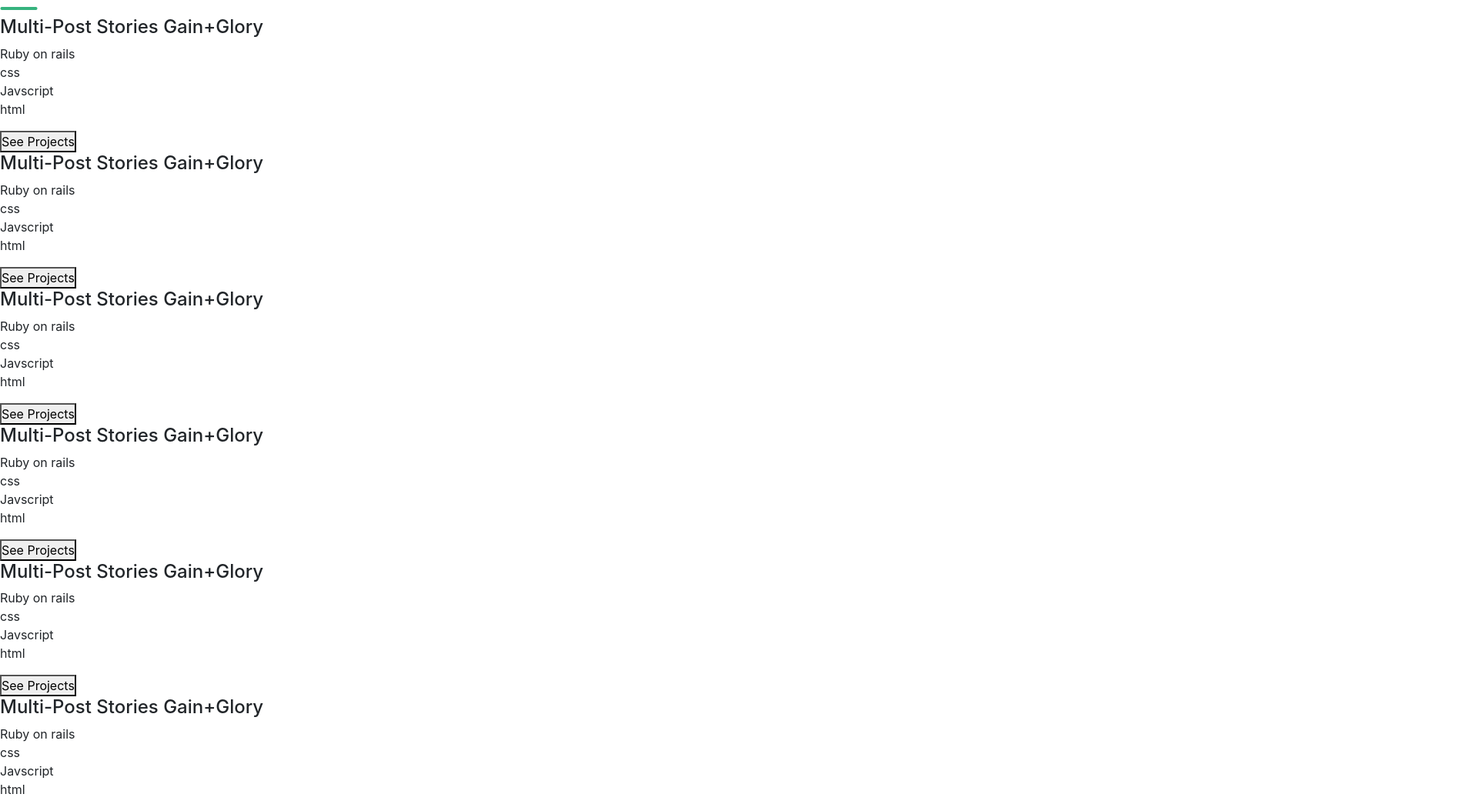
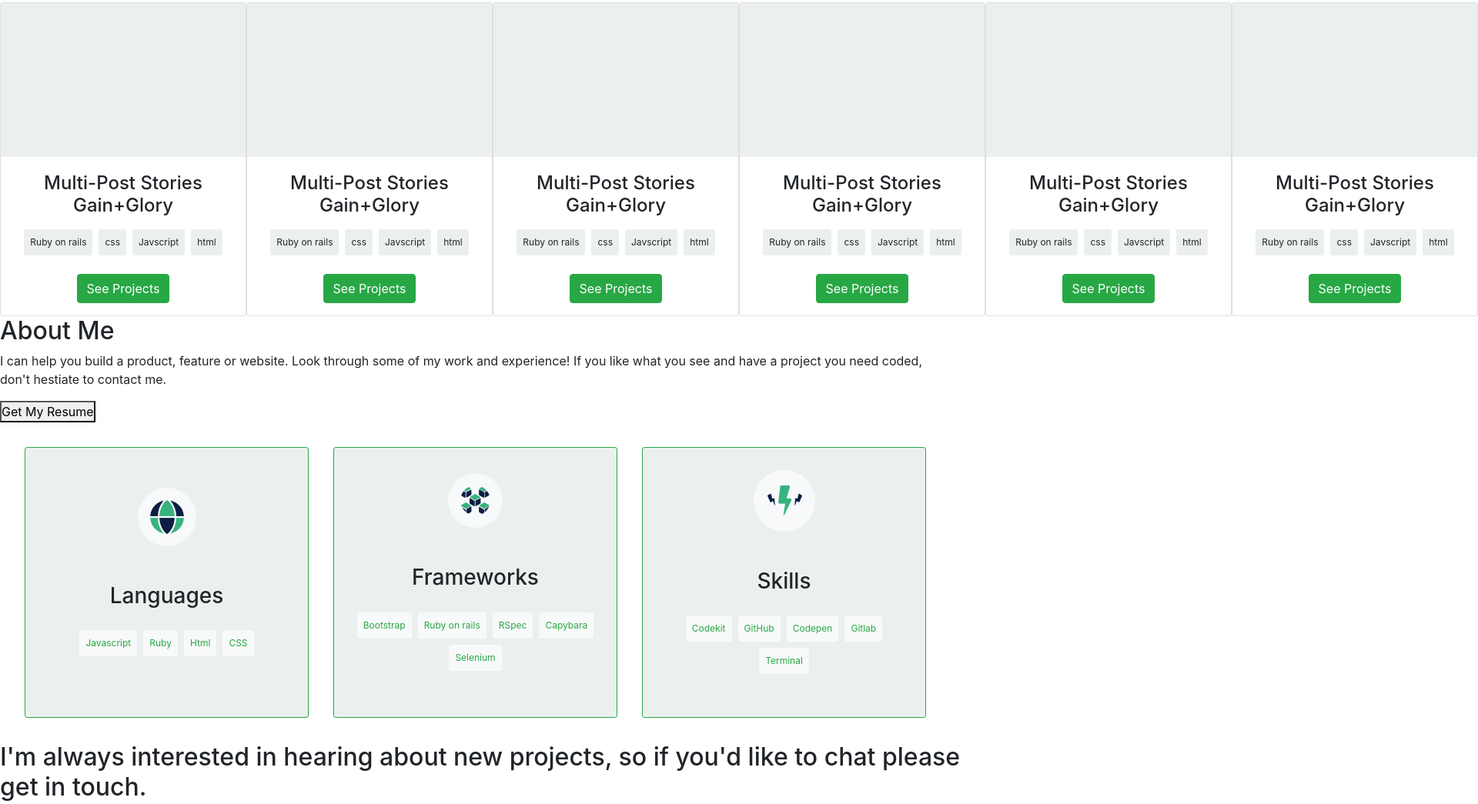
Before and after one commit to chelobotix/bootstrap-barrenechea-portfolio, a website: page index.html in a window 1280 px wide. Shown: the part 489-1534 px from the top of the page at 77% size, 1920 px wide, since content can reach past the window. Drawn offline with nearby package versions, Linux system fonts and the light colour scheme.

Commit message:
Add bootstrap styles for buttons and cards for portfolio and about sections

```diff
--- a/index.html
+++ b/index.html
@@ -18,7 +18,7 @@
     <link rel="stylesheet" href="style.css" />
   </head>
   <body>
-    <header class="container-fluid justify-content-center fixed-top">
+    <header class="container-fluid d-flex justify-content-center fixed-top">
       <div class="mobile-nav">
         <nav class="nav-item">
           <a href="index.html">
@@ -97,152 +97,170 @@
     <!-- Works Section -->
     <div data-bs-spy="scroll" data-bs-target="#top-bar" data-bs-offset="0" class="scrollspy-example" tabindex="0">
     <section>
-      <div id="works">
+      <div id="works" >
         <h2>My Recent Works</h2>
         <img src="images/Indicator.png" alt="divider" />
       </div>
 
-      <div>
+      <div class="d-flex align-items-center">
         <article>
           <div></div>
+          <div class="card d-flex flex-column align-items-center" style="width: 20rem;">
+            <div class="works-image"></div>
+            <div class="card-body d-flex flex-column align-items-center">
+              <h4 class="card-title">Multi-Post Stories Gain+Glory</h4>
+                <ul class="card-text d-flex">
                   <div>
-            <h4>Multi-Post Stories Gain+Glory</h4>
-            <ul>
-              <div>
-                <li>Ruby on rails</li>
+                    <li class="p-2 m-1 rounded-sm">Ruby on rails</li>
                   </div>
                   <div>
-                <li>css</li>
+                    <li class="p-2 m-1 rounded-sm">css</li>
                   </div>
                   <div>
-                <li>Javscript</li>
+                    <li class="p-2 m-1 rounded-sm">Javscript</li>
                   </div>
                   <div>
-                <li>html</li>
+                    <li class="p-2 m-1 rounded-sm">html</li>
+                </div>
               </div>
             </ul>
             <div>
-              <button type="button" href="#">See Projects</button>
+              <button type="button" class="btn btn-success mb-3" href="#">See Projects</button>
             </div>
           </div>
         </article>
 
         <article>
           <div></div>
+          <div class="card d-flex flex-column align-items-center" style="width: 20rem;">
+            <div class="works-image"></div>
+            <div class="card-body d-flex flex-column align-items-center">
+              <h4 class="card-title">Multi-Post Stories Gain+Glory</h4>
+                <ul class="card-text d-flex">
                   <div>
-            <h4>Multi-Post Stories Gain+Glory</h4>
-            <ul>
-              <div>
-                <li>Ruby on rails</li>
+                    <li class="p-2 m-1 rounded-sm">Ruby on rails</li>
                   </div>
                   <div>
-                <li>css</li>
+                    <li class="p-2 m-1 rounded-sm">css</li>
                   </div>
                   <div>
-                <li>Javscript</li>
+                    <li class="p-2 m-1 rounded-sm">Javscript</li>
                   </div>
                   <div>
-                <li>html</li>
+                    <li class="p-2 m-1 rounded-sm">html</li>
+                </div>
               </div>
             </ul>
             <div>
-              <button type="button" href="#">See Projects</button>
+              <button type="button" class="btn btn-success mb-3" href="#">See Projects</button>
             </div>
           </div>
         </article>
 
         <article>
           <div></div>
+          <div class="card d-flex flex-column align-items-center" style="width: 20rem;">
+            <div class="works-image"></div>
+            <div class="card-body d-flex flex-column align-items-center">
+              <h4 class="card-title">Multi-Post Stories Gain+Glory</h4>
+                <ul class="card-text d-flex">
                   <div>
-            <h4>Multi-Post Stories Gain+Glory</h4>
-            <ul>
-              <div>
-                <li>Ruby on rails</li>
+                    <li class="p-2 m-1 rounded-sm">Ruby on rails</li>
                   </div>
                   <div>
-                <li>css</li>
+                    <li class="p-2 m-1 rounded-sm">css</li>
                   </div>
                   <div>
-                <li>Javscript</li>
+                    <li class="p-2 m-1 rounded-sm">Javscript</li>
                   </div>
                   <div>
-                <li>html</li>
+                    <li class="p-2 m-1 rounded-sm">html</li>
+                </div>
               </div>
             </ul>
             <div>
-              <button type="button" href="#">See Projects</button>
+              <button type="button" class="btn btn-success mb-3" href="#">See Projects</button>
             </div>
           </div>
         </article>
 
         <article>
           <div></div>
+          <div class="card d-flex flex-column align-items-center" style="width: 20rem;">
+            <div class="works-image"></div>
+            <div class="card-body d-flex flex-column align-items-center">
+              <h4 class="card-title">Multi-Post Stories Gain+Glory</h4>
+                <ul class="card-text d-flex">
                   <div>
-            <h4>Multi-Post Stories Gain+Glory</h4>
-            <ul>
-              <div>
-                <li>Ruby on rails</li>
+                    <li class="p-2 m-1 rounded-sm">Ruby on rails</li>
                   </div>
                   <div>
-                <li>css</li>
+                    <li class="p-2 m-1 rounded-sm">css</li>
                   </div>
                   <div>
-                <li>Javscript</li>
+                    <li class="p-2 m-1 rounded-sm">Javscript</li>
                   </div>
                   <div>
-                <li>html</li>
+                    <li class="p-2 m-1 rounded-sm">html</li>
+                </div>
               </div>
             </ul>
             <div>
-              <button type="button" href="#">See Projects</button>
+              <button type="button" class="btn btn-success mb-3" href="#">See Projects</button>
             </div>
           </div>
         </article>
 
         <article>
           <div></div>
+          <div class="card d-flex flex-column align-items-center" style="width: 20rem;">
+            <div class="works-image"></div>
+            <div class="card-body d-flex flex-column align-items-center">
+              <h4 class="card-title">Multi-Post Stories Gain+Glory</h4>
+                <ul class="card-text d-flex">
                   <div>
-            <h4>Multi-Post Stories Gain+Glory</h4>
-            <ul>
-              <div>
-                <li>Ruby on rails</li>
+                    <li class="p-2 m-1 rounded-sm">Ruby on rails</li>
                   </div>
                   <div>
-                <li>css</li>
+                    <li class="p-2 m-1 rounded-sm">css</li>
                   </div>
                   <div>
-                <li>Javscript</li>
+                    <li class="p-2 m-1 rounded-sm">Javscript</li>
                   </div>
                   <div>
-                <li>html</li>
+                    <li class="p-2 m-1 rounded-sm">html</li>
+                </div>
               </div>
             </ul>
             <div>
-              <button type="button" href="#">See Projects</button>
+              <button type="button" class="btn btn-success mb-3" href="#">See Projects</button>
             </div>
           </div>
         </article>
 
         <article>
           <div></div>
+          <div class="card d-flex flex-column align-items-center" style="width: 20rem;">
+            <div class="works-image"></div>
+            <div class="card-body d-flex flex-column align-items-center">
+              <h4 class="card-title">Multi-Post Stories Gain+Glory</h4>
+                <ul class="card-text d-flex">
                   <div>
-            <h4>Multi-Post Stories Gain+Glory</h4>
-            <ul>
-              <div>
-                <li>Ruby on rails</li>
+                    <li class="p-2 m-1 rounded-sm">Ruby on rails</li>
                   </div>
                   <div>
-                <li>css</li>
+                    <li class="p-2 m-1 rounded-sm">css</li>
                   </div>
                   <div>
-                <li>Javscript</li>
+                    <li class="p-2 m-1 rounded-sm">Javscript</li>
                   </div>
                   <div>
-                <li>html</li>
+                    <li class="p-2 m-1 rounded-sm">html</li>
+                </div>
               </div>
             </ul>
             <div>
-              <button type="button" href="#">See Projects</button>
+              <button type="button" class="btn btn-success mb-3" href="#">See Projects</button>
             </div>
           </div>
         </article>
@@ -255,7 +273,7 @@
 
       <div id="about-section">
         <section>
-          <article">
+          <article>
             <div>
               <h2>About Me</h2>
             </div>
@@ -269,83 +287,83 @@
             </div>
           </article>
 
-          <ul>
-            <li>
+          <ul class="d-flex align-items-center m-3">
+            <li class="d-flex flex-column align-items-center justify-content-center border border-success rounded-sm m-3" style="width: 369px; height: 352px">
               <div>
                 <div>
-                  <img src="images/Frame.png" alt="" />
+                  <img src="images/Frame.png" class="p-3 bg-light rounded-circle" alt="" />
                 </div>
               </div>
+              <div class="d-flex flex-column align-items-center justify-content-center m-4">
+                <h3 class="m-4">Languages</h3>
+                <ul class="d-flex align-items-center">
                   <div>
-                <h3>Languages</h3>
-                <ul>
-                  <div>
-                    <li>Javascript</li>
+                    <li class="p-2 m-1 rounded-sm bg-light text-success">Javascript</li>
                   </div>
                   <div>
-                    <li>Ruby</li>
+                    <li class="p-2 m-1 rounded-sm bg-light text-success">Ruby</li>
                   </div>
                   <div>
-                    <li>Html</li>
+                    <li class="p-2 m-1 rounded-sm bg-light text-success">Html</li>
                   </div>
                   <div>
-                    <li>CSS</li>
+                    <li class="p-2 m-1 rounded-sm bg-light text-success">CSS</li>
                   </div>
                 </ul>
               </div>
             </li>
 
-            <li>
+            <li class="d-flex flex-column align-items-center justify-content-center border border-success rounded-sm m-3" style="width: 369px; height: 352px">
               <div>
                 <div>
-                  <img src="images/Group.png" alt="" />
+                  <img src="images/Group.png" class="p-3 bg-light rounded-circle" alt="" />
                 </div>
               </div>
+              <div class="d-flex flex-column align-items-center justify-content-center m-4">
+                <h3 class="m-4">Frameworks</h3>
+                <ul class="d-flex align-items-center justify-content-center flex-wrap">
                   <div>
-                <h3>Frameworks</h3>
-                <ul>
-                  <div>
-                    <li>Bootstrap</li>
+                    <li class="p-2 m-1 rounded-sm bg-light text-success">Bootstrap</li>
                   </div>
                   <div>
-                    <li>Ruby on rails</li>
+                    <li class="p-2 m-1 rounded-sm bg-light text-success">Ruby on rails</li>
                   </div>
                   <div>
-                    <li>RSpec</li>
+                    <li class="p-2 m-1 rounded-sm bg-light text-success">RSpec</li>
                   </div>
                   <div>
-                    <li>Capybara</li>
+                    <li class="p-2 m-1 rounded-sm bg-light text-success">Capybara</li>
                   </div>
                   <div>
-                    <li>Selenium</li>
+                    <li class="p-2 m-1 rounded-sm bg-light text-success">Selenium</li>
                   </div>
                 </ul>
               </div>
             </li>
 
-            <li>
+            <li class="d-flex flex-column align-items-center justify-content-center border border-success rounded-sm m-3" style="width: 369px; height: 352px">
               <div>
                 <div>
-                  <img src="images/skills.png" alt="skills" />
+                  <img src="images/skills.png" class="p-3 bg-light rounded-circle" alt="skills" />
                 </div>
               </div>
+              <div class="d-flex flex-column align-items-center justify-content-center m-4">
+                <h3 class="m-4">Skills</h3>
+                <ul class="d-flex align-items-center justify-content-center flex-wrap">
                   <div>
-                <h3>Skills</h3>
-                <ul>
-                  <div>
-                    <li>Codekit</li>
+                    <li class="p-2 m-1 rounded-sm bg-light text-success">Codekit</li>
                   </div>
                   <div>
-                    <li>GitHub</li>
+                    <li class="p-2 m-1 rounded-sm bg-light text-success">GitHub</li>
                   </div>
                   <div>
-                    <li>Codepen</li>
+                    <li class="p-2 m-1 rounded-sm bg-light text-success">Codepen</li>
                   </div>
                   <div>
-                    <li>Gitlab</li>
+                    <li class="p-2 m-1 rounded-sm bg-light text-success">Gitlab</li>
                   </div>
                   <div>
-                    <li>Terminal</li>
+                    <li class="p-2 m-1 rounded-sm bg-light text-success">Terminal</li>
                   </div>
                 </ul>
               </div>
--- a/style.css
+++ b/style.css
@@ -10,4 +10,22 @@
   .mobile-nav {
     display: none;
   }
+
+  .works-image {
+    background-color: #EBF0EE;
+    width: 100%;
+    height: 200px;
+  }
+
+  li {
+    list-style-type: none;
+    background-color: #EBF0EE;
+    font-size: 12px;
+  }
+
+  h4 {
+    margin: 0;
+    padding: 0;
+    text-align: center;
+  }
 }
```
Lines whose indentation alone changed are shown as unchanged.
